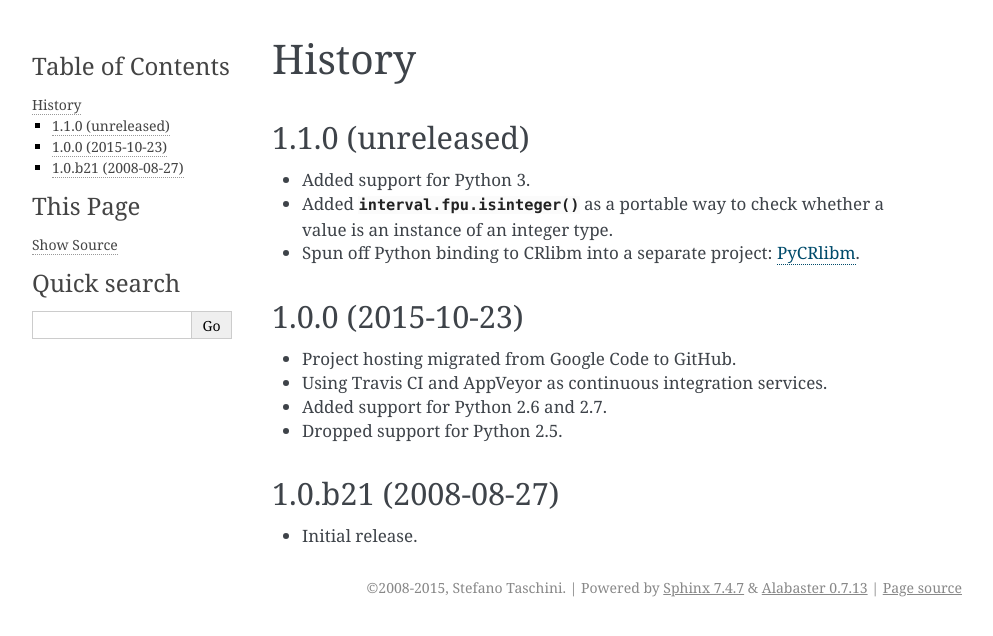
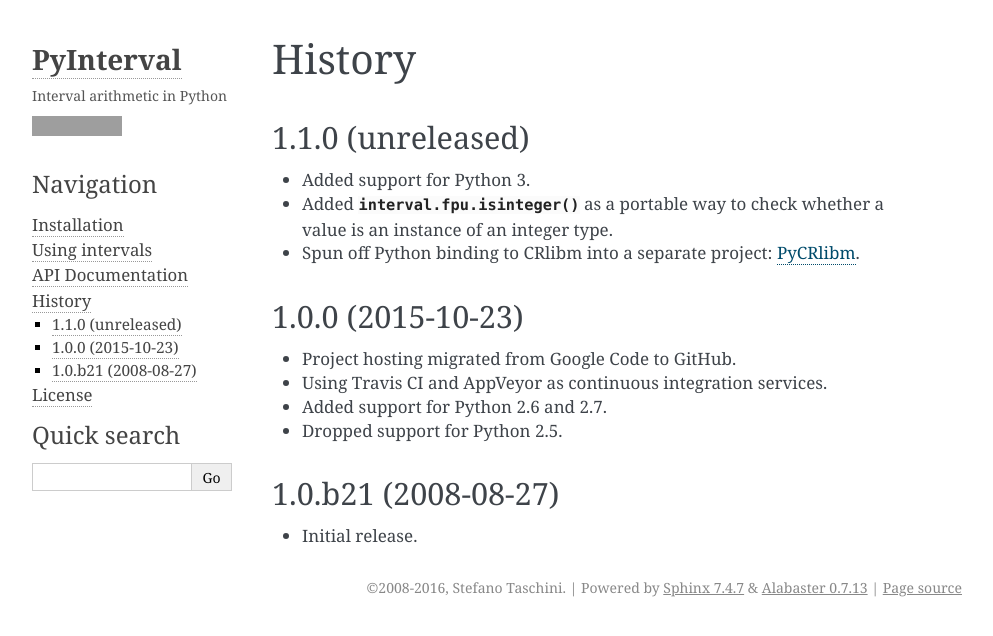
Before and after one commit to taschini/pyinterval, a Sphinx documentation site: the page built from doc/history.rst, in a window 1280 px wide. Shown: the top 636 px of the page, without its empty margins (148-1141 px from the left). Built offline with Sphinx 7.4.7, drawn with Linux system fonts in a browser that asks for light colours; part of the change alters nothing that is shown; grey boxes are pictures that could not be loaded.

```diff
--- a/doc/conf.py
+++ b/doc/conf.py
@@ -1,7 +1,4 @@
 # -*- coding: utf-8 -*-
-#
-# Python Interval Arithmetic documentation build configuration file, created by
-# sphinx-quickstart on Thu Oct 22 21:26:19 2015.
 #
 # This file is execfile()d with the current directory set to its
 # containing dir.
@@ -12,14 +9,23 @@
 # All configuration values have a default; values that are commented out
 # serve to show the default.
 
+import datetime as dt
+import os
 import sys
-import os
-import shlex
+
+cwd = os.getcwd()
+try:
+   os.chdir('..')
+   sys.path.insert(0, os.path.abspath('.'))
+   from setup import metadata
+finally:
+   os.chdir('.')
+   del cwd
 
 # If extensions (or modules to document with autodoc) are in another directory,
 # add these directories to sys.path here. If the directory is relative to the
 # documentation root, use os.path.abspath to make it absolute, like shown here.
-sys.path.insert(0, os.path.abspath('..'))
+#sys.path.insert(0, os.path.abspath('.'))
 
 # -- General configuration ------------------------------------------------
 
@@ -50,18 +56,21 @@ source_suffix = '.rst'
 master_doc = 'index'
 
 # General information about the project.
-project = u'Python Interval Arithmetic'
-copyright = u'2008-2015, Stefano Taschini'
-author = u'Stefano Taschini'
+project = u'PyInterval'
+basename = 'pyinterval'
+author = metadata['author']
+
+copyright = u'2008-{0}, {1}'.format(dt.date.today().year, author)
 
 # The version info for the project you're documenting, acts as replacement for
 # |version| and |release|, also used in various other places throughout the
 # built documents.
 #
+# The full version, including alpha/beta/rc tags.
+release = metadata['version']
+
 # The short X.Y version.
-version = '1.0'
-# The full version, including alpha/beta/rc tags.
-release = '1.0'
+version = '.'.join(release.split('.', 2)[:2])
 
 # The language for content autogenerated by Sphinx. Refer to documentation
 # for a list of supported languages.
@@ -117,7 +126,11 @@ html_theme = 'alabaster'
 # Theme options are theme-specific and customize the look and feel of a theme
 # further.  For a list of options available for each theme, see the
 # documentation.
-#html_theme_options = {}
+html_theme_options = {
+    'description': metadata['description'],
+    'github_user': 'taschini',
+    'github_repo': basename,
+}
 
 # Add any paths that contain custom themes here, relative to this directory.
 #html_theme_path = []
@@ -133,8 +146,8 @@ html_theme = 'alabaster'
 # of the sidebar.
 #html_logo = None
 
-# The name of an image file (within the static path) to use as favicon of the
-# docs.  This file should be a Windows icon file (.ico) being 16x16 or 32x32
+# The name of an image file (relative to this directory) to use as a favicon of
+# the docs.  This file should be a Windows icon file (.ico) being 16x16 or 32x32
 # pixels large.
 #html_favicon = None
 
@@ -160,7 +173,13 @@ html_last_updated_fmt = '%d %b %Y'
 #html_use_smartypants = True
 
 # Custom sidebar templates, maps document names to template names.
-#html_sidebars = {}
+html_sidebars = {
+    '**': [
+        'about.html',
+        'navigation.html',
+        'searchbox.html',
+    ]
+}
 
 # Additional templates that should be rendered to pages, maps page names to
 # template names.
@@ -195,11 +214,12 @@ html_domain_indices = False
 # Language to be used for generating the HTML full-text search index.
 # Sphinx supports the following languages:
 #   'da', 'de', 'en', 'es', 'fi', 'fr', 'hu', 'it', 'ja'
-#   'nl', 'no', 'pt', 'ro', 'ru', 'sv', 'tr'
+#   'nl', 'no', 'pt', 'ro', 'ru', 'sv', 'tr', 'zh'
 #html_search_language = 'en'
 
 # A dictionary with options for the search language support, empty by default.
-# Now only 'ja' uses this config value
+# 'ja' uses this config value.
+# 'zh' user can custom change `jieba` dictionary path.
 #html_search_options = {'type': 'default'}
 
 # The name of a javascript file (relative to the configuration directory) that
@@ -207,7 +227,7 @@ html_domain_indices = False
 #html_search_scorer = 'scorer.js'
 
 # Output file base name for HTML help builder.
-htmlhelp_basename = 'pyinterval'
+htmlhelp_basename = '{0}doc'.format(basename)
 
 # -- Options for LaTeX output ---------------------------------------------
 
@@ -229,8 +249,9 @@ latex_elements = {
 # (source start file, target name, title,
 #  author, documentclass [howto, manual, or own class]).
 latex_documents = [
-  (master_doc, 'PythonIntervalArithmetic.tex', u'Python Interval Arithmetic Documentation',
-   u'Stefano Taschini', 'manual'),
+  (master_doc, '{0}.tex'.format(basename),
+   u'{0} Documentation'.format(project),
+   author, 'manual'),
 ]
 
 # The name of an image file (relative to this directory) to place at the top of
@@ -259,7 +280,8 @@ latex_documents = [
 # One entry per manual page. List of tuples
 # (source start file, name, description, authors, manual section).
 man_pages = [
-    (master_doc, 'pythonintervalarithmetic', u'Python Interval Arithmetic Documentation',
+    (master_doc, basename,
+     u'{0} Documentation'.format(project),
      [author], 1)
 ]
 
@@ -273,8 +295,9 @@ man_pages = [
 # (source start file, target name, title, author,
 #  dir menu entry, description, category)
 texinfo_documents = [
-  (master_doc, 'PythonIntervalArithmetic', u'Python Interval Arithmetic Documentation',
-   author, 'PythonIntervalArithmetic', 'One line description of project.',
+  (master_doc, basename,
+   u'{0} Documentation'.format(project),
+   author, basename, metadata['description'],
    'Miscellaneous'),
 ]
 
```
